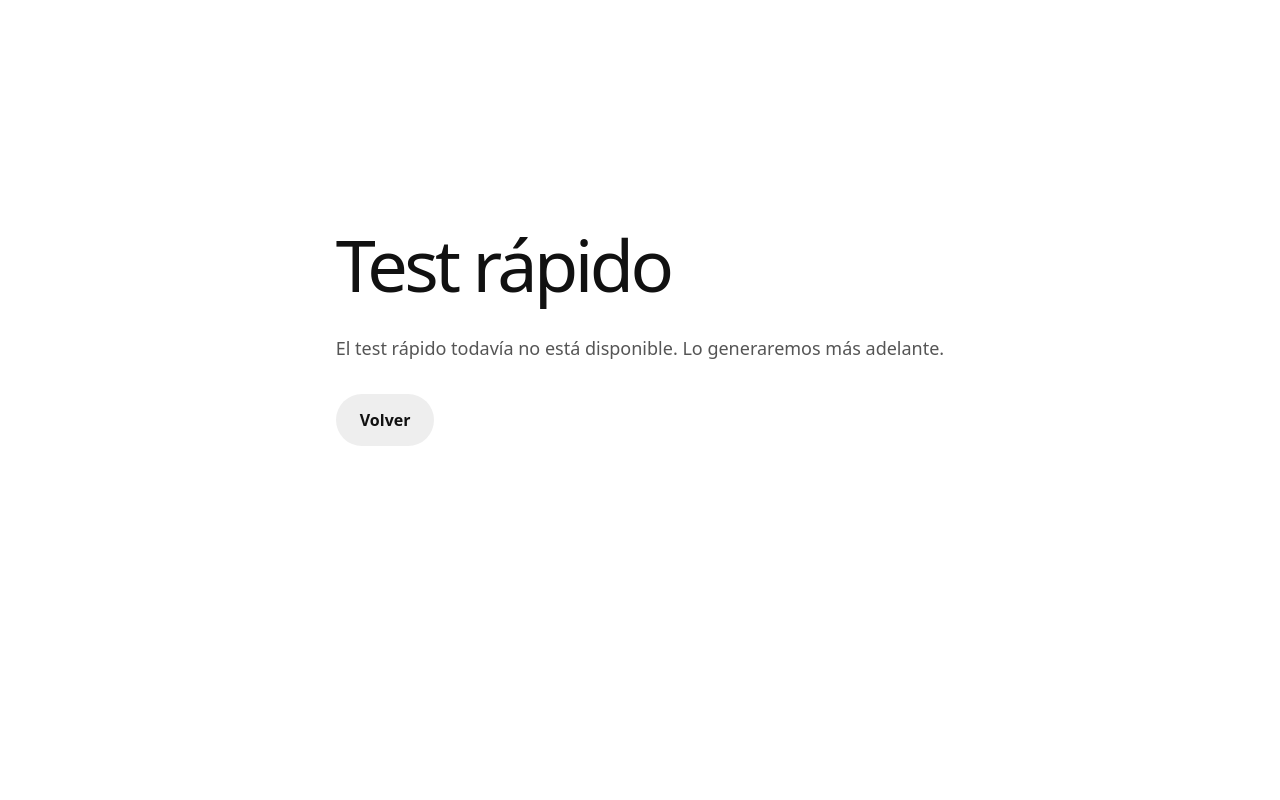
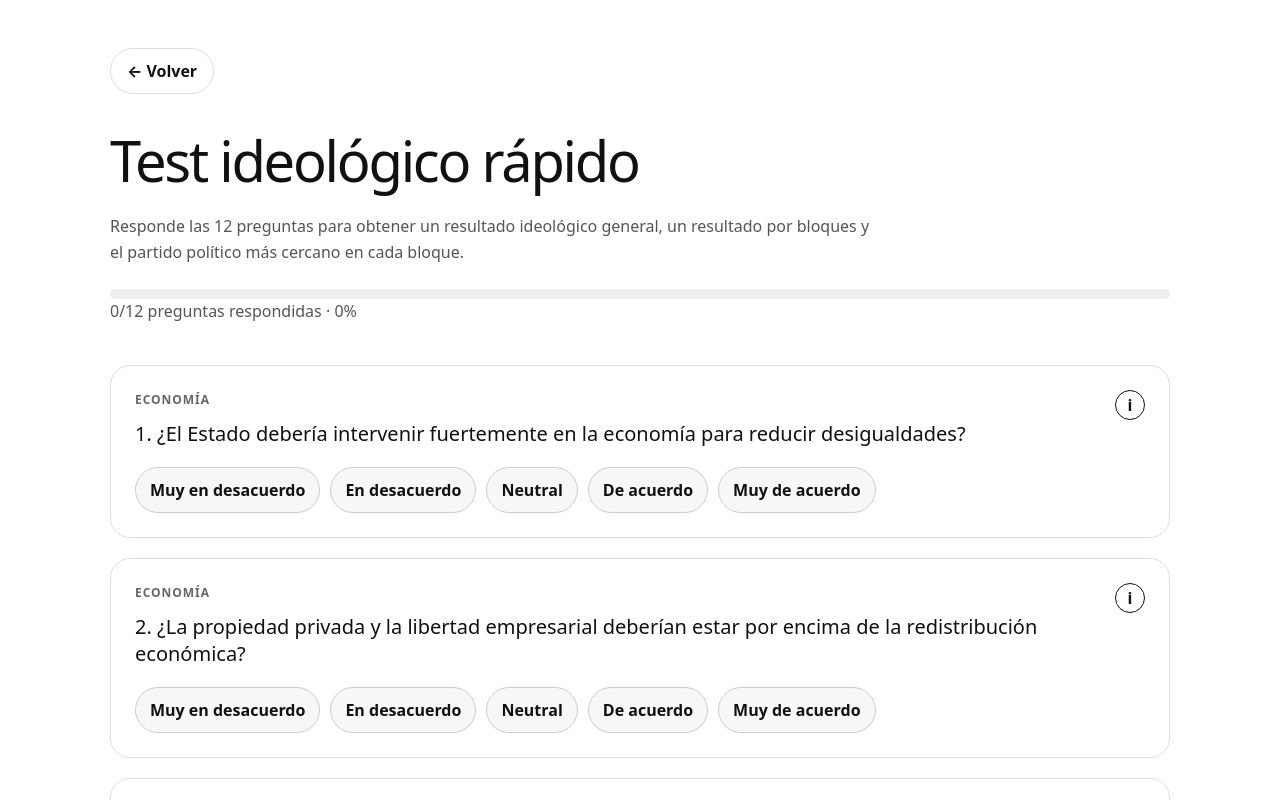
Before and after one commit to polcruzf/test-ideologico, a Next.js app: page /test-ideologico in a window 1280 px wide. Both pictures are taken after a click on the button 369 px from the left and 438 px from the top of the page. Shown: the top 800 px of the page. Built offline with nearby package versions, Linux system fonts and the light colour scheme.

Commit message:
añadido test rapido

```diff
--- a/app/test-ideologico/page.tsx
+++ b/app/test-ideologico/page.tsx
@@ -7,6 +7,7 @@ import {
   ideologicalQuestions,
   ideologyLabels,
   partyProfiles,
+  quickIdeologicalQuestions,
 } from "./testData";
 import "./test-ideologico.css";
 
@@ -22,15 +23,14 @@ function clamp(value: number, min = 0, max = 100) {
   return Math.max(min, Math.min(max, value));
 }
 
-function calculateResults(answers: Answers) {
+function calculateResults(answers: Answers, questions = ideologicalQuestions) {
   const ideologyScore: Record<string, number> = {};
   const ideologyMax: Record<string, number> = {};
   const blockScore: Record<string, Record<string, number>> = {};
   const blockMax: Record<string, Record<string, number>> = {};
 
-  ideologicalQuestions.forEach((question) => {
+  questions.forEach((question) => {
     const answer = answers[question.id];
-
     if (answer === undefined) return;
 
     if (!blockScore[question.block]) blockScore[question.block] = {};
@@ -115,12 +115,26 @@ export default function IdeologicalTestPage() {
   const [testMode, setTestMode] = useState<TestMode>("selector");
   const [answers, setAnswers] = useState<Answers>({});
   const [showResults, setShowResults] = useState(false);
+  const [openInfoId, setOpenInfoId] = useState<number | null>(null);
 
-  const results = useMemo(() => calculateResults(answers), [answers]);
+  const activeQuestions =
+    testMode === "rapido" ? quickIdeologicalQuestions : ideologicalQuestions;
 
-  const totalQuestions = ideologicalQuestions.length;
+  const results = useMemo(
+    () => calculateResults(answers, activeQuestions),
+    [answers, activeQuestions]
+  );
+
+  const totalQuestions = activeQuestions.length;
   const answeredQuestions = Object.keys(answers).length;
   const progress = Math.round((answeredQuestions / totalQuestions) * 100);
+
+  function startTest(mode: "rapido" | "completo") {
+    setTestMode(mode);
+    setAnswers({});
+    setShowResults(false);
+    setOpenInfoId(null);
+  }
 
   if (testMode === "selector") {
     return (
@@ -139,50 +153,27 @@ export default function IdeologicalTestPage() {
             <button
               type="button"
               className="test-option-card"
-              onClick={() => setTestMode("rapido")}
+              onClick={() => startTest("rapido")}
             >
               <span>Test rápido</span>
-              <strong>Próximamente</strong>
+              <strong>{quickIdeologicalQuestions.length} preguntas</strong>
               <p>
-                Versión resumida para obtener una orientación ideológica rápida.
+                Versión resumida con las preguntas más importantes para obtener
+                una orientación ideológica rápida.
               </p>
             </button>
 
             <button
               type="button"
               className="test-option-card"
-              onClick={() => setTestMode("completo")}
+              onClick={() => startTest("completo")}
             >
               <span>Test completo</span>
-              <strong>{totalQuestions} preguntas</strong>
+              <strong>{ideologicalQuestions.length} preguntas</strong>
               <p>
                 Versión completa con resultado general, bloques ideológicos y
                 partido más cercano.
               </p>
-            </button>
-          </div>
-        </section>
-      </main>
-    );
-  }
-
-  if (testMode === "rapido") {
-    return (
-      <main className="ideology-test">
-        <section className="test-selector">
-          <div className="test-selector__intro">
-            <h1>Test rápido</h1>
-            <p>
-              El test rápido todavía no está disponible. Lo generaremos más
-              adelante.
-            </p>
-
-            <button
-              type="button"
-              className="secondary-button"
-              onClick={() => setTestMode("selector")}
-            >
-              Volver
             </button>
           </div>
         </section>
@@ -199,12 +190,19 @@ export default function IdeologicalTestPage() {
           onClick={() => {
             setTestMode("selector");
             setShowResults(false);
+            setAnswers({});
+            setOpenInfoId(null);
           }}
         >
           ← Volver
         </button>
 
-        <h1>Test ideológico completo</h1>
+        <h1>
+          {testMode === "rapido"
+            ? "Test ideológico rápido"
+            : "Test ideológico completo"}
+        </h1>
+
         <p>
           Responde las {totalQuestions} preguntas para obtener un resultado
           ideológico general, un resultado por bloques y el partido político más
@@ -225,11 +223,28 @@ export default function IdeologicalTestPage() {
       {!showResults && (
         <>
           <section className="questions">
-            {ideologicalQuestions.map((question) => (
+            {activeQuestions.map((question) => (
               <article key={question.id} className="question-card">
-                <span className="question-card__block">
-                  {blockLabels[question.block]}
-                </span>
+                <div className="question-card__top">
+                  <span className="question-card__block">
+                    {blockLabels[question.block]}
+                  </span>
+
+                  {question.info && (
+                    <button
+                      type="button"
+                      className="info-button"
+                      onClick={() =>
+                        setOpenInfoId((current) =>
+                          current === question.id ? null : question.id
+                        )
+                      }
+                      aria-label="Ver información de la pregunta"
+                    >
+                      i
+                    </button>
+                  )}
+                </div>
 
                 <h2>
                   {question.id}. {question.text}
@@ -256,6 +271,19 @@ export default function IdeologicalTestPage() {
                     </button>
                   ))}
                 </div>
+
+                {question.info && openInfoId === question.id && (
+                  <div className="question-info">
+                    <h3>¿Qué significa esta pregunta?</h3>
+                    <p>{question.info.meaning}</p>
+
+                    <h4>Si respondes “Muy de acuerdo”</h4>
+                    <p>{question.info.agree}</p>
+
+                    <h4>Si respondes “Muy en desacuerdo”</h4>
+                    <p>{question.info.disagree}</p>
+                  </div>
+                )}
               </article>
             ))}
           </section>
--- a/app/test-ideologico/test-ideologico.css
+++ b/app/test-ideologico/test-ideologico.css
@@ -337,3 +337,50 @@
     min-height: auto;
   }
 }
+
+.question-card__top {
+  display: flex;
+  justify-content: space-between;
+  align-items: center;
+  gap: 12px;
+}
+
+.info-button {
+  width: 30px;
+  height: 30px;
+  border: 1px solid #111;
+  border-radius: 999px;
+  background: #fff;
+  color: #111;
+  font-weight: 900;
+  cursor: pointer;
+}
+
+.info-button:hover {
+  background: #111;
+  color: #fff;
+}
+
+.question-info {
+  margin-top: 20px;
+  padding: 20px;
+  border-radius: 18px;
+  background: #f3f3f3;
+  border: 1px solid #ddd;
+}
+
+.question-info h3 {
+  margin: 0 0 10px;
+  font-size: 18px;
+}
+
+.question-info h4 {
+  margin: 18px 0 8px;
+  font-size: 15px;
+}
+
+.question-info p {
+  margin: 0;
+  color: #444;
+  line-height: 1.6;
+}
--- a/app/test-ideologico/testData.ts
+++ b/app/test-ideologico/testData.ts
@@ -11,6 +11,11 @@ export type Question = {
   text: string;
   block: Block;
   weights: Record<string, number>;
+  info?: {
+    meaning: string;
+    agree: string;
+    disagree: string;
+  };
 };
 
 export const answerOptions = [
@@ -2411,3 +2416,240 @@ export const ideologicalQuestions: Question[] = [
     }
   }
 ];
+
+export const quickIdeologicalQuestions: Question[] = [
+  {
+    id: 1,
+    text: "¿El Estado debería intervenir fuertemente en la economía para reducir desigualdades?",
+    block: "economia",
+    weights: {
+      comunista: 3,
+      socialista: 3,
+      socialdemocrata: 2,
+      liberal: -2,
+      libertario: -3,
+    },
+    info: {
+      meaning:
+        "Esta pregunta mide si priorizas la igualdad económica mediante intervención estatal o si prefieres que el mercado funcione con menos control público.",
+      agree:
+        "Muy de acuerdo indica tendencia socialista, comunista o socialdemócrata: más impuestos, más regulación y más redistribución.",
+      disagree:
+        "Muy en desacuerdo indica tendencia liberal o libertaria: menos Estado, menos impuestos y más libertad económica.",
+    },
+  },
+  {
+    id: 2,
+    text: "¿La propiedad privada y la libertad empresarial deberían estar por encima de la redistribución económica?",
+    block: "economia",
+    weights: {
+      liberal: 3,
+      libertario: 3,
+      conservador: 1,
+      socialista: -3,
+      comunista: -3,
+    },
+    info: {
+      meaning:
+        "Esta pregunta mide si das prioridad al derecho de propiedad y al mercado o a la corrección de desigualdades mediante el Estado.",
+      agree:
+        "Muy de acuerdo indica una posición liberal económica o libertaria.",
+      disagree:
+        "Muy en desacuerdo indica una posición socialista o comunista.",
+    },
+  },
+
+  {
+    id: 3,
+    text: "¿La soberanía nacional debe estar por encima de organismos internacionales como la UE, la ONU o tratados globales?",
+    block: "nacion",
+    weights: {
+      nacionalista: 3,
+      soberanista: 3,
+      globalista: -3,
+    },
+    info: {
+      meaning:
+        "Esta pregunta mide si consideras que la nación debe ser el centro de la decisión política o si aceptas mayor poder de organismos internacionales.",
+      agree:
+        "Muy de acuerdo indica una visión nacionalista o soberanista.",
+      disagree:
+        "Muy en desacuerdo indica una visión globalista, europeísta o internacionalista.",
+    },
+  },
+  {
+    id: 4,
+    text: "¿La inmigración debería limitarse para proteger la identidad cultural y la cohesión social?",
+    block: "nacion",
+    weights: {
+      nacionalista: 3,
+      soberanista: 2,
+      conservador: 2,
+      multiculturalista: -3,
+      globalista: -2,
+    },
+    info: {
+      meaning:
+        "Esta pregunta mide el peso que das a la identidad cultural, las fronteras y la cohesión nacional frente a una visión multicultural.",
+      agree:
+        "Muy de acuerdo indica tendencia nacionalista, soberanista o conservadora.",
+      disagree:
+        "Muy en desacuerdo indica tendencia multiculturalista, globalista o progresista.",
+    },
+  },
+
+  {
+    id: 5,
+    text: "¿La sociedad actual ha perdido valores tradicionales importantes?",
+    block: "sociedad",
+    weights: {
+      conservador: 3,
+      tradicionalista: 3,
+      progresista: -3,
+    },
+    info: {
+      meaning:
+        "Esta pregunta mide si ves la tradición como algo valioso que debe protegerse o si consideras que el cambio social suele ser positivo.",
+      agree:
+        "Muy de acuerdo indica tendencia conservadora o tradicionalista.",
+      disagree:
+        "Muy en desacuerdo indica tendencia progresista.",
+    },
+  },
+  {
+    id: 6,
+    text: "¿El progreso social y los nuevos derechos deben tener prioridad sobre las costumbres tradicionales?",
+    block: "sociedad",
+    weights: {
+      progresista: 3,
+      multiculturalista: 2,
+      conservador: -2,
+      tradicionalista: -3,
+    },
+    info: {
+      meaning:
+        "Esta pregunta mide si priorizas el cambio social, nuevos derechos y nuevas formas de convivencia frente a la continuidad de la tradición.",
+      agree:
+        "Muy de acuerdo indica tendencia progresista o multiculturalista.",
+      disagree:
+        "Muy en desacuerdo indica tendencia conservadora o tradicionalista.",
+    },
+  },
+
+  {
+    id: 7,
+    text: "¿La seguridad y el orden deben estar por encima de ciertas libertades individuales?",
+    block: "autoridad",
+    weights: {
+      autoritario: 3,
+      conservador: 2,
+      institucionalista: 1,
+      libertario: -3,
+    },
+    info: {
+      meaning:
+        "Esta pregunta mide si prefieres un Estado fuerte para garantizar orden y seguridad o si priorizas las libertades individuales.",
+      agree:
+        "Muy de acuerdo indica tendencia autoritaria, conservadora o de orden.",
+      disagree:
+        "Muy en desacuerdo indica tendencia libertaria o liberal en derechos civiles.",
+    },
+  },
+  {
+    id: 8,
+    text: "¿El Estado debería tener el menor poder posible sobre la vida privada de las personas?",
+    block: "autoridad",
+    weights: {
+      libertario: 3,
+      liberal: 2,
+      autoritario: -3,
+    },
+    info: {
+      meaning:
+        "Esta pregunta mide si desconfías del poder del Estado y prefieres máxima autonomía individual.",
+      agree:
+        "Muy de acuerdo indica tendencia libertaria o liberal.",
+      disagree:
+        "Muy en desacuerdo indica mayor aceptación de autoridad estatal.",
+    },
+  },
+
+  {
+    id: 9,
+    text: "¿España debería priorizar sus propios intereses aunque choque con decisiones de la UE o alianzas internacionales?",
+    block: "geopolitica",
+    weights: {
+      soberanista: 3,
+      nacionalista: 2,
+      globalista: -3,
+      institucionalista: -1,
+    },
+    info: {
+      meaning:
+        "Esta pregunta mide si tu visión exterior es soberanista o si prefieres cooperación internacional incluso con cesión de poder.",
+      agree:
+        "Muy de acuerdo indica soberanismo o nacionalismo geopolítico.",
+      disagree:
+        "Muy en desacuerdo indica globalismo, europeísmo o institucionalismo internacional.",
+    },
+  },
+  {
+    id: 10,
+    text: "¿La cooperación internacional es más importante que la soberanía nacional para resolver problemas globales?",
+    block: "geopolitica",
+    weights: {
+      globalista: 3,
+      progresista: 2,
+      soberanista: -3,
+      nacionalista: -2,
+    },
+    info: {
+      meaning:
+        "Esta pregunta mide si crees que los grandes problemas deben resolverse mediante organismos internacionales o desde cada nación.",
+      agree:
+        "Muy de acuerdo indica tendencia globalista o internacionalista.",
+      disagree:
+        "Muy en desacuerdo indica tendencia soberanista o nacionalista.",
+    },
+  },
+
+  {
+    id: 11,
+    text: "¿La identidad cultural propia debe protegerse activamente desde las instituciones?",
+    block: "identidad",
+    weights: {
+      nacionalista: 3,
+      tradicionalista: 2,
+      conservador: 2,
+      multiculturalista: -2,
+    },
+    info: {
+      meaning:
+        "Esta pregunta mide si consideras que la identidad cultural necesita protección política o si debe dejarse evolucionar libremente.",
+      agree:
+        "Muy de acuerdo indica nacionalismo cultural, tradicionalismo o conservadurismo.",
+      disagree:
+        "Muy en desacuerdo indica multiculturalismo, liberalismo cultural o progresismo.",
+    },
+  },
+  {
+    id: 12,
+    text: "¿Una sociedad multicultural es preferible a una sociedad con una cultura común dominante?",
+    block: "identidad",
+    weights: {
+      multiculturalista: 3,
+      globalista: 2,
+      progresista: 2,
+      nacionalista: -3,
+      tradicionalista: -2,
+    },
+    info: {
+      meaning:
+        "Esta pregunta mide si prefieres diversidad cultural amplia o una identidad común fuerte.",
+      agree:
+        "Muy de acuerdo indica tendencia multiculturalista, progresista o globalista.",
+      disagree:
+        "Muy en desacuerdo indica tendencia nacionalista, tradicionalista o identitaria.",
+    },
+  },
+];
```
